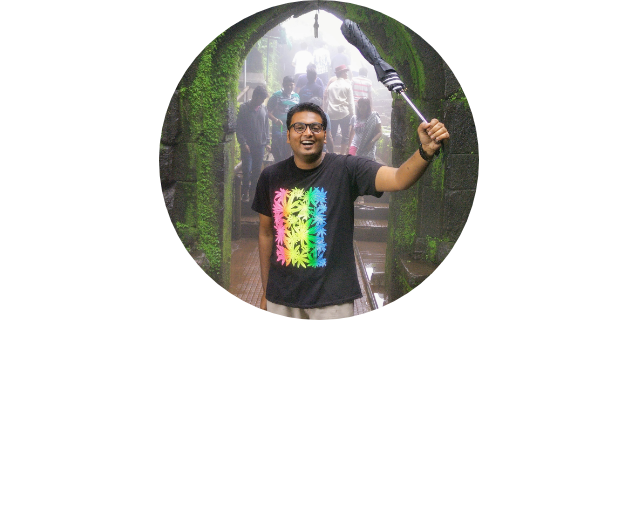
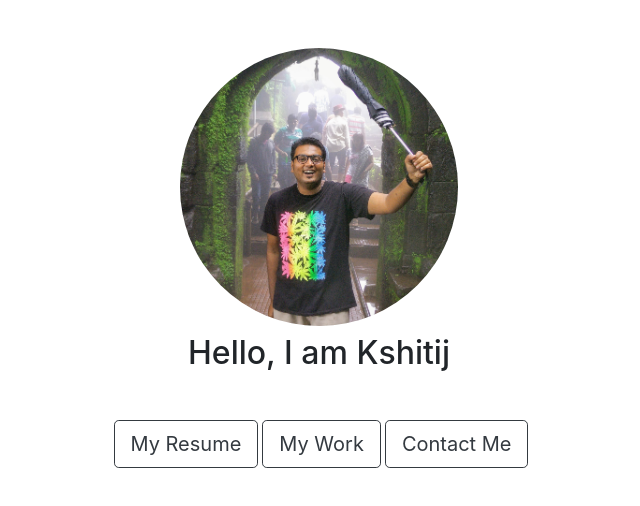
Before and after one commit to sentisamosa/kshtj24.github.io, a React (Create React App) app: page / in a window 1280 px wide. Shown: the top 506 px of the page, without its empty margins (321-961 px from the left). Built offline with nearby package versions, Linux system fonts and the light colour scheme.

Commit message:
created home page and changed folder structure

```diff
--- a/package.json
+++ b/package.json
@@ -1,12 +1,13 @@
 {
   "name": "kshtj24.github.io",
   "version": "0.1.0",
-  "homepage": "http://kshtj24.github.io",
+  "homepage": "http://kshtj24.github.io/",
   "private": true,
   "dependencies": {
     "@testing-library/jest-dom": "^4.2.4",
     "@testing-library/react": "^9.3.2",
     "@testing-library/user-event": "^7.1.2",
+    "gh-pages": "^3.1.0",
     "react": "^16.13.1",
     "react-dom": "^16.13.1",
     "react-router-dom": "^5.2.0",
--- a/src/App.js
+++ /dev/null
@@ -1,24 +0,0 @@
-import React, { Component } from "react";
-import profilepic from "./assets/profilepic.jpg";
-import { Switch, Route, Link } from "react-router-dom";
-
-const pages = [{}, {}, {}, {}];
-class App extends Component {
-  render() {
-    return (
-      <Switch>
-        <Route path="/">
-          <div>
-            <img
-              src={profilepic}
-              alt="profilePic"
-              className="rounded-circle mx-auto d-block img-fluid w-25"
-            />
-          </div>
-        </Route>
-      </Switch>
-    );
-  }
-}
-
-export default App;
--- /dev/null
+++ b/src/components/App.js
@@ -0,0 +1,21 @@
+import React, { Component } from "react";
+import { Switch, Route } from "react-router-dom";
+import Home from "./Home";
+
+const pages = [{ pageName: "Home", pagePath: "/", pageItem: <Home /> }, {}, {}];
+
+class App extends Component {
+  render() {
+    return (
+      <Switch>
+        {pages.map((item, key) => (
+          <Route path={item.pagePath} key={key}>
+            <div className="container">{item.pageItem}</div>
+          </Route>
+        ))}
+      </Switch>
+    );
+  }
+}
+
+export default App;
--- /dev/null
+++ b/src/components/Home.js
@@ -0,0 +1,31 @@
+import React, { Component } from "react";
+import profilePic from "../assets/profilepic.jpg";
+
+class Home extends Component {
+  render() {
+    return (
+      <div>
+        <img
+          src={profilePic}
+          alt="MainImage"
+          className="img-fluid w-25 rounded-circle d-block mx-auto mt-5"
+        />
+        <h2 className="mx-auto w-50 text-center mt-2">Hello, I am Kshitij</h2>
+
+        <div className="mx-auto w-50 text-center mt-5">
+          <a href="/#" className="btn btn-outline-dark ml-1 btn-lg">
+            My Resume
+          </a>
+          <a href="/#" className="btn btn-outline-dark ml-1 btn-lg">
+            My Work
+          </a>
+          <a href="/#" className="btn btn-outline-dark ml-1 btn-lg">
+            Contact Me
+          </a>
+        </div>
+      </div>
+    );
+  }
+}
+
+export default Home;
--- a/src/index.js
+++ b/src/index.js
@@ -1,7 +1,7 @@
 import React from "react";
 import ReactDOM from "react-dom";
-import "./index.css";
-import App from "./App";
+import "./style/index.css";
+import App from "./components/App";
 import * as serviceWorker from "./serviceWorker";
 import { BrowserRouter as Router } from "react-router-dom";
 
```
Also changed, not shown: src/style/App.css (renamed from src/App.css), src/style/index.css (renamed from src/index.css), 2 other files (tests, documents, lock files or other folders).
